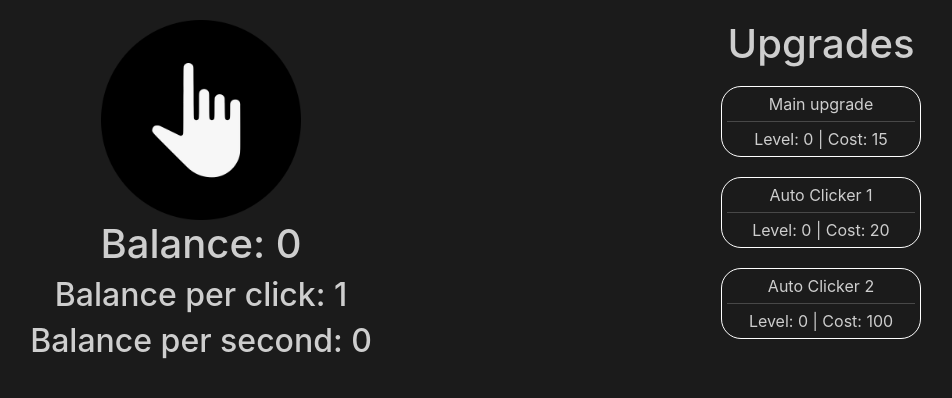
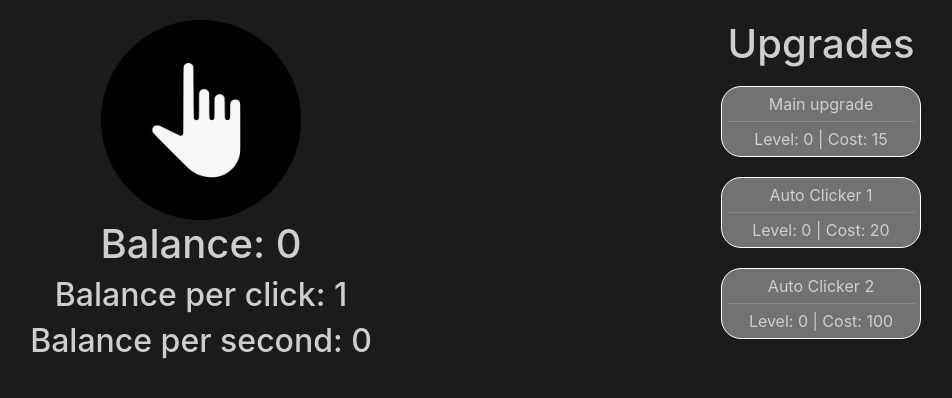
Before and after one commit to AntonioToni/idle-clicker, a React (Create React App) app: page / in a window 1280 px wide. Shown: the top 398 px of the page, without its empty margins (129-1081 px from the left). Built offline with nearby package versions, Linux system fonts and the light colour scheme.

Commit message:
Button styling

```diff
--- a/src/App.css
+++ b/src/App.css
@@ -21,4 +21,29 @@ hr{
   margin: 10px 0 10px 0;
   color: rgb(206, 206, 206);
   background-color: transparent;
+  transition: background-color 300ms ease;
 }
+
+.upgradeButton:hover{
+  outline: 2px solid rgb(255, 255, 255);
+}
+
+.upgradeButtonDisabled{
+  background-color: rgb(114, 114, 114);
+}
+
+.upgradeButtonDisabled:hover{
+  cursor:not-allowed;
+  outline: none;
+}
+
+.hideUpgrade{
+  position: absolute;
+  width: 0;
+  height: 0;
+  opacity: 0;
+}
+
+.showUpgrade{
+  opacity: 1;
+}
--- a/src/App.tsx
+++ b/src/App.tsx
@@ -17,7 +17,8 @@ export function App(){
 
   let autoIncrement : number = Math.round(
     (upgradeMap.current.get('autoClicker01')!.increment +
-    upgradeMap.current.get('autoClicker02')!.increment) * 100) / 100;
+    upgradeMap.current.get('autoClicker02')!.increment
+    ) * 100) / 100;
 
   useEffect(() => {
     const interval = setInterval(() => {
@@ -49,6 +50,7 @@ export function App(){
             name="Main upgrade"
             level={upgradeMap.current.get('clickUpgrade')!.level}
             cost={upgradeMap.current.get('clickUpgrade')!.currentCost}
+            balance={balance}
             clickHandler={(id) => {upgradeInvocationHandler(id,balance,setBalance,upgradeMap);}}
             /> <br/>
             <Button
@@ -56,15 +58,19 @@ export function App(){
             name="Auto Clicker 1"
             level={upgradeMap.current.get('autoClicker01')!.level}
             cost={upgradeMap.current.get('autoClicker01')!.currentCost}
+            balance={balance}
             clickHandler={(id) => {upgradeInvocationHandler(id,balance,setBalance,upgradeMap);}}
             /> <br/>
+            <div>
               <Button
               id="autoClicker02"
               name="Auto Clicker 2"
               level={upgradeMap.current.get('autoClicker02')!.level}
               cost={upgradeMap.current.get('autoClicker02')!.currentCost}
+              balance={balance}
               clickHandler={(id) => {upgradeInvocationHandler(id,balance,setBalance,upgradeMap);}}
               />
+            </div>
           </div>
         </div>
       </div>
--- a/src/components/button.tsx
+++ b/src/components/button.tsx
@@ -6,13 +6,14 @@ interface ButtonProps {
   name: string;
   level: number;
   cost: number;
+  balance: number;
 }
 
 const Button: FunctionComponent<ButtonProps> = (props: ButtonProps) => {
   return(
     <>
       <button id={props.id}
-      className="upgradeButton"
+      className={props.balance < props.cost ? "upgradeButton upgradeButtonDisabled" : "upgradeButton"}
       onClick={() => {props.clickHandler(props.id)}}>
         {props.name} <br/> <hr />
         Level: {props.level} | Cost: {props.cost}
```
Lines whose indentation alone changed are shown as unchanged.
